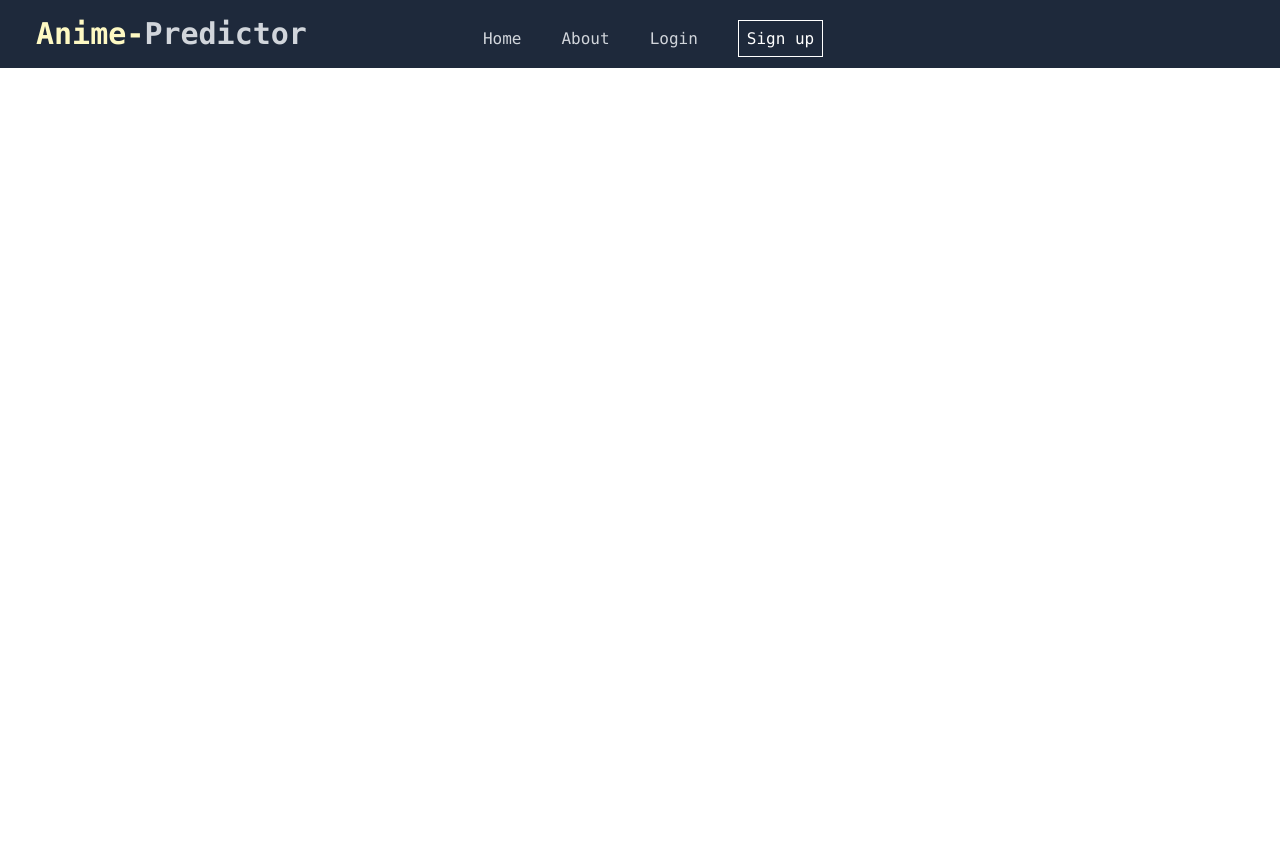
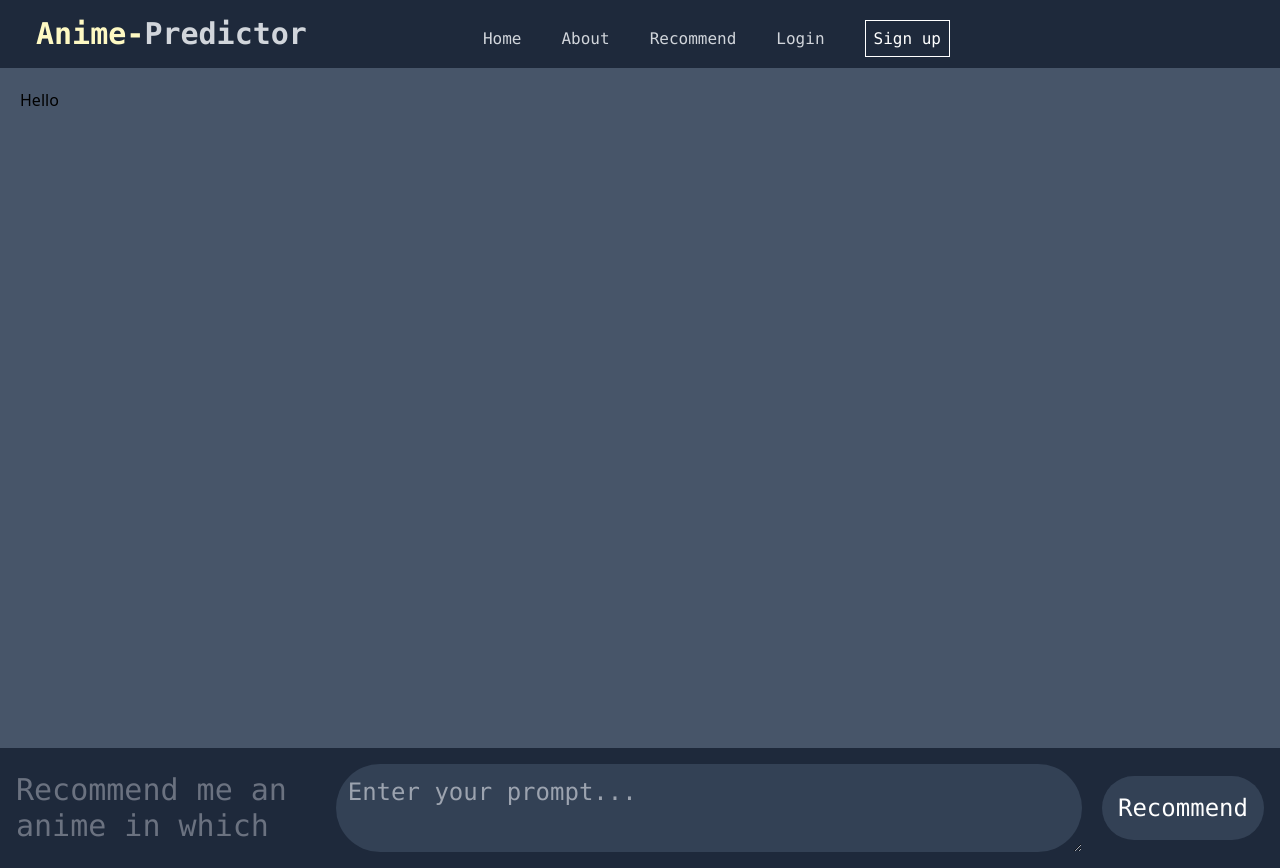
Before and after one commit to Adhishg704/anime-predictor, a React (Vite) app in the folder client/: page /recommend in a window 1280 px wide. Before the commit the page ends 800 px from the top, so only its background shows below. Built offline with nearby package versions, Linux system fonts and the light colour scheme.

Commit message:
Created frontend of Recommend page

```diff
--- a/client/src/App.jsx
+++ b/client/src/App.jsx
@@ -4,6 +4,7 @@ import Navbar from "./components/Navbar";
 import HomePage from "./pages/HomePage";
 import SignUp from "./pages/SignUp";
 import Login from "./pages/Login";
+import Recommend from "./pages/Recommend";
 
 export default function App() {
   return(
@@ -13,6 +14,7 @@ export default function App() {
         <Route path = "/" element = {<HomePage />} />
         <Route path = "/signup" element = {<SignUp />} />
         <Route path = "/login" element = {<Login />} />
+        <Route path = "/recommend" element = {<Recommend />} />
       </Routes>
     </Router>
   )
--- a/client/src/components/Navbar.jsx
+++ b/client/src/components/Navbar.jsx
@@ -12,6 +12,9 @@ export default function Navbar() {
         <Link to = "/">
           <span className='font-mono text-gray-300 ml-10'>About</span>
         </Link>
+        <Link to = "/recommend">
+          <span className='font-mono text-gray-300 ml-10'>Recommend</span>
+        </Link>
         <Link to = "/login">
           <span className='font-mono text-gray-300 ml-10'>Login</span>
         </Link>
--- a/client/src/pages/Login.jsx
+++ b/client/src/pages/Login.jsx
@@ -63,7 +63,7 @@ export default function Login() {
             className="rounded w-full mt-4 text-white bg-slate-700 p-2"
             onChange={handleChange}
           />
-          <button type="submit" className="rounded p-2 bg-cyan-400 mt-5 w-100">
+          <button type="submit" className="rounded p-2 bg-slate-700 mt-5 w-100 hover:bg-slate-600">
             Login
           </button>
           <h1 className="text-red-700 mt-5">{errorMsg}</h1>
--- /dev/null
+++ b/client/src/pages/Recommend.jsx
@@ -0,0 +1,36 @@
+import React, { useState } from "react";
+
+export default function Recommend() {
+  const [value, setValue] = useState("");
+
+  const handleSubmit = () => {
+    // Handle submission logic here
+    console.log(value);
+  };
+
+  return (
+    <div className="flex flex-col h-screen bg-slate-700">
+      <div className="flex-grow bg-slate-600 p-5">
+        Hello
+      </div>
+      <div className="p-4 flex items-center justify-between bg-slate-800">
+      <h3 className="text-gray-500 text-3xl font-mono">
+        Recommend me an anime in which
+      </h3>
+      <textarea
+        type="text"
+        className="bg-slate-700 font-mono text-white text-2xl p-3 border-none outline-none w-full rounded-full"
+        placeholder="Enter your prompt..."
+        value={value}
+        onChange={(e) => setValue(e.target.value)}
+      />
+      <button
+        className="bg-slate-700 font-mono text-white text-2xl p-4 rounded-full hover:bg-slate-600 transition duration-200 ml-5"
+        onClick={handleSubmit}
+      >
+        Recommend
+      </button>
+    </div>
+    </div>
+  );
+}
--- a/client/src/pages/SignUp.jsx
+++ b/client/src/pages/SignUp.jsx
@@ -70,7 +70,7 @@ export default function SignUp() {
             className="rounded w-full mt-4 text-white bg-slate-700 p-2"
             onChange={handleChange}
           />
-          <button type="submit" className="rounded p-2 bg-cyan-400 mt-5 w-100">
+          <button type="submit" className="rounded p-2 bg-slate-700 mt-5 w-100 hover:bg-slate-600">
             Sign up
           </button>
           <h1 className="text-red-700 mt-5">{errorMsg}</h1>
```
